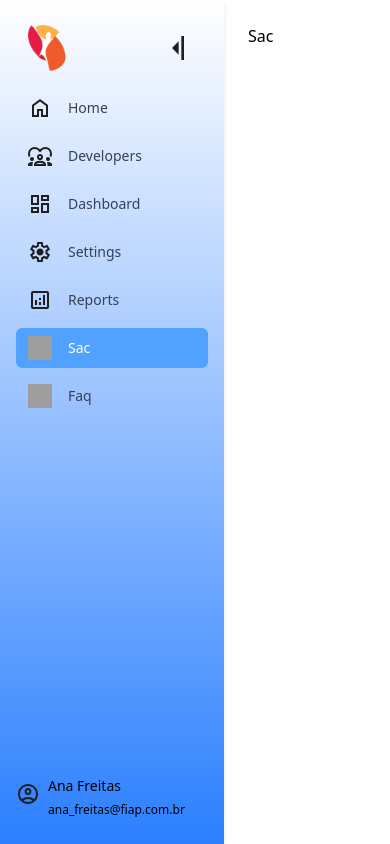
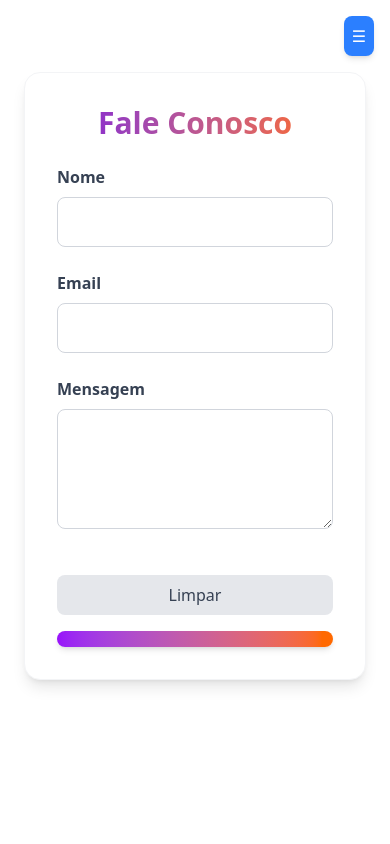
Before and after one commit to A2L-Solutions-Challenge-FIAP/Sprint-3, a React (Vite) app: page /sac in a window 390 px wide. Built offline with nearby package versions, Linux system fonts and the light colour scheme; grey boxes are pictures that could not be loaded.

Commit message:
feat: sidebar responsiveness and SAC refactor with React Hook Form and Zod

```diff
--- a/src/components/Sidebar.tsx
+++ b/src/components/Sidebar.tsx
@@ -4,22 +4,36 @@ import SidebarFooter from "./SidebarFooter";
 import { useState } from "react";
 
 const Sidebar = () => {
-  const [open, setOpen] = useState(true);
+  const [open, setOpen] = useState(false);
+  const [desktopOpen, setDesktopOpen] = useState(true);
 
   return (
-    <nav
-      className={`shadow-md bg-gradient-to-b to-blue-500 text-white min-h-screen flex flex-col duration-500
-      ${open ? "w-56" : "w-20"} p-4 justify-between `}
-    >
+    <>
 
-      <SidebarHeader open={open} setOpen={setOpen} />
+      <button
+        onClick={() => setOpen(!open)}
+        className="md:hidden fixed top-4 right-4 z-50 bg-blue-500 text-white p-2 rounded-lg shadow-md"
+      >
+        {open ? "✖" : "☰"}
+      </button>
 
-      <SidebarItems open={open} />
 
-      <div className="flex items-center gap-3">
-        <SidebarFooter open={open} />
+      <nav
+        className={`fixed top-0 left-0 h-full bg-gradient-to-b from-blue-200 to-blue-500 text-white flex flex-col duration-500 z-40
+        ${open ? "w-full p-6" : "w-0 p-0 overflow-hidden"}
+        md:w-56 md:relative md:block md:p-4 shadow-md`}
+      >
+        <div className="hidden md:block">
+        <SidebarHeader open={desktopOpen} setOpen={setDesktopOpen} />
+
+        <SidebarItems open={true} />
+
+        <div className="flex items-center gap-3 mt-auto">
+          <SidebarFooter open={true} />
+        </div>
       </div>
-    </nav>
+      </nav>
+    </>
   );
 };
 
--- a/src/pages/Sac.tsx
+++ b/src/pages/Sac.tsx
@@ -1,9 +1,131 @@
-import React from 'react'
+import { zodResolver } from "@hookform/resolvers/zod";
+import { useForm } from "react-hook-form";
+import * as z from "zod";
 
-const Sac = () => {
-  return (
-    <div>Sac</div>
-  )
+interface Props {
+  buttonText: string;
 }
 
-export default Sac
+// Schema com Zod
+const schema = z.object({
+  email: z
+    .string()
+    .email("Formato inválido")
+    .min(10, "O email deve ter pelo menos 10 caracteres"),
+  name: z
+    .string()
+    .min(2, "O nome deve conter pelo menos 2 caracteres")
+    .optional(),
+  message: z
+    .string()
+    .min(10, "A mensagem deve conter pelo menos 10 caracteres")
+    .max(500, "A mensagem deve ter no máximo 500 caracteres"),
+});
+
+type FormData = z.infer<typeof schema>;
+
+const Sac = ({ buttonText }: Props) => {
+  const {
+    register,
+    handleSubmit,
+    reset,
+    formState: { errors, isSubmitting },
+  } = useForm<FormData>({
+    resolver: zodResolver(schema),
+  });
+
+  async function enviarFormulario(data: FormData) {
+    console.log("formulário enviado!", data);
+
+    await new Promise((resolve) =>
+      setTimeout(() => resolve("some value"), 3_000)
+    );
+
+    console.log("fim do submit");
+    reset(); // limpa o formulário após envio
+  }
+
+  return (
+    <section className="max-w-2xl mx-auto mt-12 p-8 bg-white shadow-lg rounded-2xl border border-gray-100">
+      <h2 className="text-3xl font-extrabold text-center mb-6 bg-gradient-to-r from-purple-700 to-orange-500 bg-clip-text text-transparent">
+        Fale Conosco
+      </h2>
+
+      <form onSubmit={handleSubmit(enviarFormulario)} className="space-y-6">
+        {/* Nome */}
+        <div>
+          <label className="block font-semibold text-gray-700 mb-2">Nome</label>
+          <input
+            type="text"
+            {...register("name")}
+            className={`w-full border rounded-lg p-3 focus:outline-none focus:ring-2 transition ${
+              errors.name
+                ? "border-red-400 focus:ring-red-300"
+                : "border-gray-300 focus:ring-purple-400"
+            }`}
+          />
+          {errors.name && (
+            <p className="text-red-500 text-sm mt-1">{errors.name.message}</p>
+          )}
+        </div>
+
+        {/* Email */}
+        <div>
+          <label className="block font-semibold text-gray-700 mb-2">Email</label>
+          <input
+            type="email"
+            {...register("email")}
+            className={`w-full border rounded-lg p-3 focus:outline-none focus:ring-2 transition ${
+              errors.email
+                ? "border-red-400 focus:ring-red-300"
+                : "border-gray-300 focus:ring-purple-400"
+            }`}
+          />
+          {errors.email && (
+            <p className="text-red-500 text-sm mt-1">{errors.email.message}</p>
+          )}
+        </div>
+
+        {/* Mensagem */}
+        <div>
+          <label className="block font-semibold text-gray-700 mb-2">
+            Mensagem
+          </label>
+          <textarea
+            {...register("message")}
+            className={`w-full border rounded-lg p-3 min-h-[120px] focus:outline-none focus:ring-2 transition ${
+              errors.message
+                ? "border-red-400 focus:ring-red-300"
+                : "border-gray-300 focus:ring-purple-400"
+            }`}
+          />
+          {errors.message && (
+            <p className="text-red-500 text-sm mt-1">
+              {errors.message.message}
+            </p>
+          )}
+        </div>
+
+        {/* Botões */}
+        <div className="flex flex-col md:flex-row justify-end gap-4 pt-4">
+          <button
+            type="button"
+            onClick={() => reset()}
+            className="bg-gray-200 text-gray-700 px-5 py-2 rounded-lg hover:bg-gray-300 transition"
+          >
+            Limpar
+          </button>
+          <button
+            type="submit"
+            disabled={isSubmitting}
+            className="bg-gradient-to-r from-purple-600 to-orange-500 text-white font-semibold px-5 py-2 rounded-lg shadow-md hover:opacity-90 transition disabled:opacity-50"
+          >
+            {isSubmitting ? "Enviando..." : buttonText}
+          </button>
+        </div>
+      </form>
+    </section>
+  );
+};
+
+export default Sac;
```
Also changed, not shown: package.json (+5 -2 lines), 1 other file (tests, documents, lock files or other folders).
